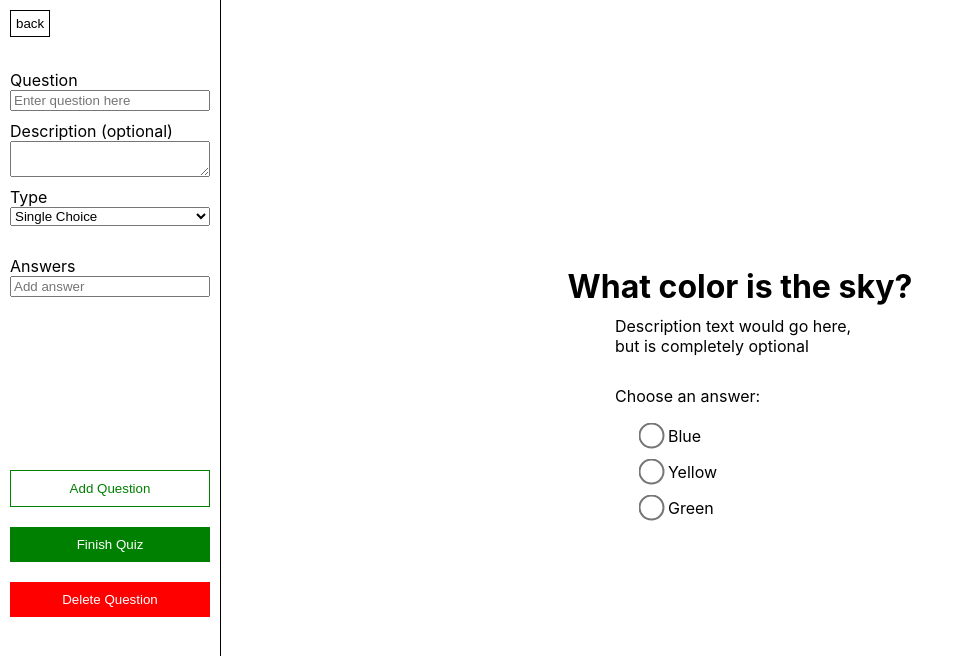
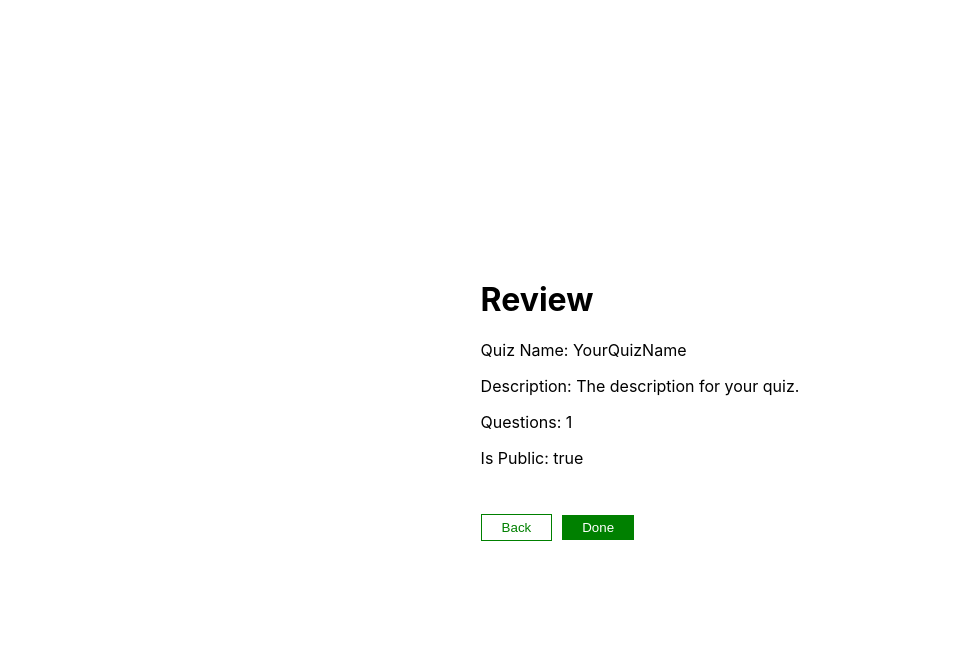
Before and after one commit to MarvelProgramming/KTrial, a React (Create React App) app in the folder client/: page /quiz/creation in a window 1280 px wide. Shown: the top 656 px of the page, without its empty margins (0-964 px from the left). Built offline with nearby package versions, Linux system fonts and the light colour scheme.

Commit message:
Setup initial styling for QuizCreation_Review

```diff
--- a/client/src/components/QuizCreation_Review.jsx
+++ b/client/src/components/QuizCreation_Review.jsx
@@ -0,0 +1,17 @@
+import React from 'react'
+
+export default function QuizCreation_Review() {
+  return (
+    <div className="quiz-creation-review">
+      <div>
+        <h1>Review</h1>
+        <p>Quiz Name: YourQuizName</p>
+        <p>Description: The description for your quiz.</p>
+        <p>Questions: 1</p>
+        <p>Is Public: true</p>
+        <button className="hollow-btn">Back</button>
+        <button className="filled-btn">Done</button>
+      </div>
+    </div>
+  )
+}
--- a/client/src/routes/QuizCreationPage.jsx
+++ b/client/src/routes/QuizCreationPage.jsx
@@ -1,7 +1,8 @@
 import React from "react";
 import QuizCreation_Start from "../components/QuizCreation_Start";
 import QuizCreation_Questions from "../components/QuizCreation_Questions";
+import QuizCreation_Review from '../components/QuizCreation_Review';
 
 export default function QuizCreationPage () {
-  return <QuizCreation_Questions />
+  return <QuizCreation_Review />
 };
--- a/client/src/styles/App.css
+++ b/client/src/styles/App.css
@@ -314,6 +314,17 @@ body,
   margin-bottom: 30px;
 }
 
+.quiz-creation-review {
+  justify-content: center;
+  align-items: center;
+}
+
+.quiz-creation-review button {
+  margin-top: 30px;
+  padding: 5px 20px;
+  margin-right: 10px;
+}
+
 @media screen and (min-width: 600px) {
   .landing-page h1 {
     margin-bottom: 100px;
```
